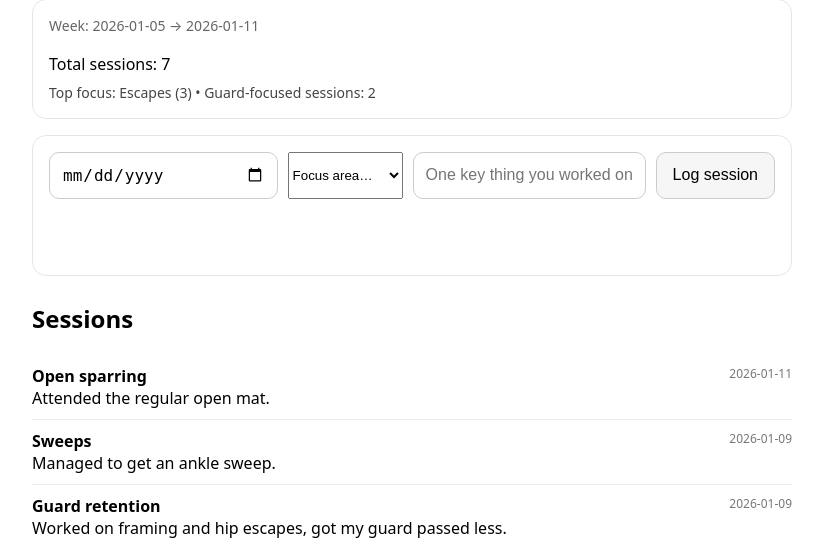
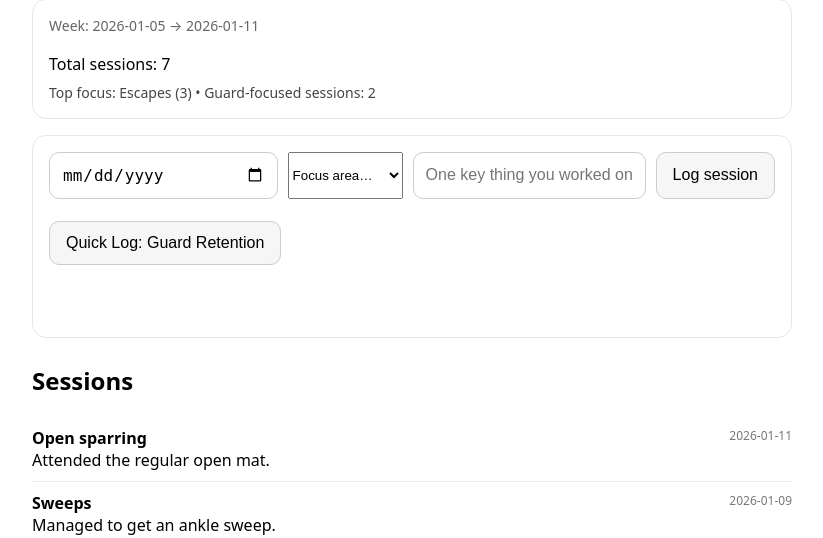
Before and after one commit to damog8/bjj-log, a FastAPI app: page / in a window 1280 px wide. Shown: the part 180-718 px from the top of the page, without its empty margins (228-1051 px from the left). Run offline with FastAPI, Linux system fonts and the light colour scheme; data comes from the database, SQL or seed files in the repository.

Commit message:
Add quick log button for guard retention

```diff
--- a/templates/index.html
+++ b/templates/index.html
@@ -55,6 +55,10 @@
         <button id="send-btn" type="submit">Log session</button>
       </form>
 
+      <button id="quick-guard" type="button" style="margin-top: 10px;">
+        Quick Log: Guard Retention
+      </button>
+
       <div id="error" class="error"></div>
       <div id="ok" class="ok"></div>
     </div>
@@ -74,6 +78,13 @@
       const errorEl = document.getElementById("error");
       const okEl = document.getElementById("ok");
       const sendBtn = document.getElementById("send-btn");
+      const quickGuardBtn = document.getElementById("quick-guard");
+
+      quickGuardBtn.addEventListener("click", () => {
+        focusInput.value = "Guard retention";
+        notesInput.focus();
+      });
+
 
       function setError(msg) {
         errorEl.textContent = msg || "";
```
